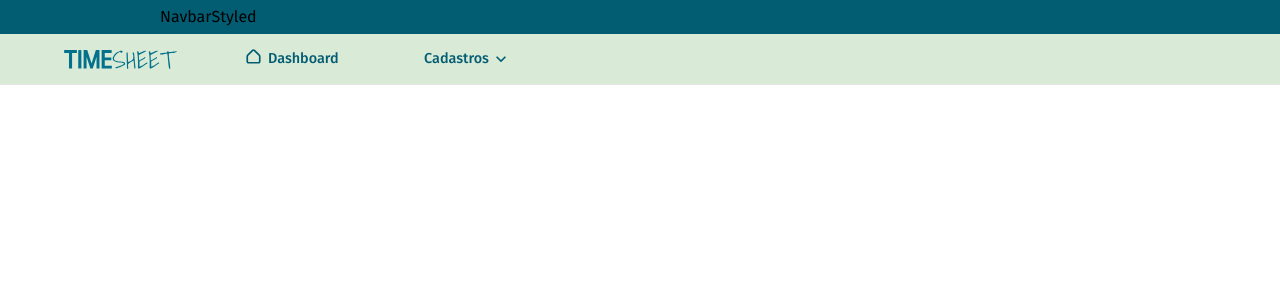
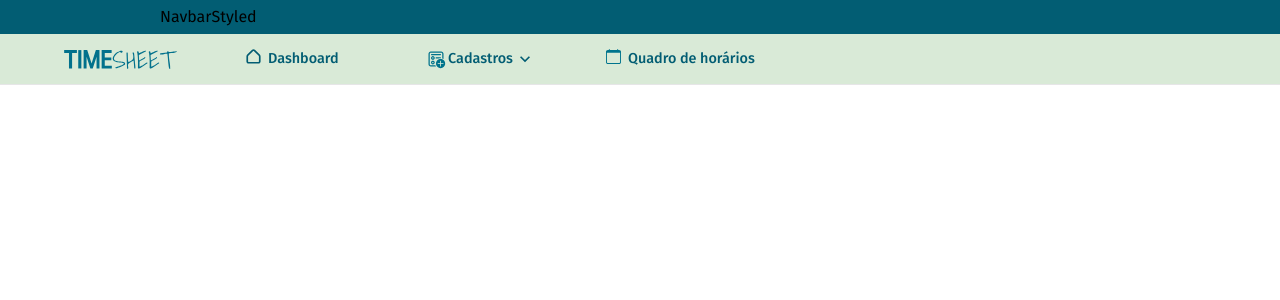
Before and after one commit to juniormartinxo/saros, a React (Create React App) app: page / in a window 1280 px wide. Shown: the top 300 px of the page. Built offline with nearby package versions, Linux system fonts and the light colour scheme.

Commit message:
Implementação do componente dos ícones do menu principal

```diff
--- /dev/null
+++ b/src/components/NavIcons/index.tsx
@@ -0,0 +1 @@
+export * from './navicons'
--- /dev/null
+++ b/src/components/NavIcons/navicons.tsx
@@ -0,0 +1,22 @@
+import * as Icon from 'resources/ui/icons'
+
+type NavIconsProps = {
+  icon: String
+}
+
+function NavIcons({ icon }: NavIconsProps) {
+  switch (icon) {
+    case 'home':
+      return <Icon.Home />
+    case 'calendar':
+      return <Icon.Calendar />
+    case 'chevron-down':
+      return <Icon.ChevronDown />
+    case 'add-list':
+      return <Icon.AddList />
+    default:
+      return <Icon.Home />
+  }
+}
+
+export { NavIcons }
--- a/src/components/Navbar/menuItems.ts
+++ b/src/components/Navbar/menuItems.ts
@@ -9,7 +9,7 @@ const menuItems = [
   {
     name: 'Cadastros',
     link: '/',
-    icon: 'calendar',
+    icon: 'add-list',
     multi: true,
     submenu: [
       {
@@ -30,6 +30,13 @@ const menuItems = [
       },
     ],
   },
+  {
+    name: 'Quadro de horários',
+    link: '/',
+    icon: 'calendar',
+    multi: false,
+    submenu: [],
+  },
 ]
 
 export { menuItems }
--- a/src/components/Navbar/navbar.tsx
+++ b/src/components/Navbar/navbar.tsx
@@ -9,6 +9,7 @@ import {
   DropdownItemLinkStyled,
 } from './navbar.styled'
 import { Logo } from '../Logo'
+import { NavIcons } from '../NavIcons'
 import { menuItems } from './menuItems'
 
 import * as Icon from 'resources/ui/icons'
@@ -23,11 +24,12 @@ function Navbar() {
 
         {menuItems.map((item, index) => (
           <MenuItem
+            key={index}
             name={item.name}
             link={item.link}
+            icon={item.icon}
+            multi={item.multi}
             submenu={item.submenu}
-            multi={item.multi}
-            key={index}
           />
         ))}
       </MenuStyled>
@@ -43,11 +45,12 @@ type DropdownProps = {
 type MenuProps = {
   name: string
   link: string
+  icon: string
   multi: boolean
   submenu: Array<DropdownProps>
 }
 
-function MenuItem({ name, link, multi, submenu }: MenuProps) {
+function MenuItem({ name, link, icon, multi, submenu }: MenuProps) {
   const [style, setStyle] = useState({
     left: -1000,
     top: 58,
@@ -60,7 +63,7 @@ function MenuItem({ name, link, multi, submenu }: MenuProps) {
       onMouseOver={() => {
         setStyle({
           left: -5,
-          top: 48,
+          top: 50,
           transition: 'left 0s linear, top 0.3s linear, opacity 0.2s linear',
           opacity: 1,
         })
@@ -77,7 +80,7 @@ function MenuItem({ name, link, multi, submenu }: MenuProps) {
       {multi && (
         <>
           <MenuItemLinkStyled>
-            <span>{name}</span> <Icon.ChevronDown />
+            <NavIcons icon={icon} /> <span>{name}</span> <Icon.ChevronDown />
           </MenuItemLinkStyled>
           <DropdownStyled style={style}>
             {submenu.map((item, index) => (
@@ -88,7 +91,7 @@ function MenuItem({ name, link, multi, submenu }: MenuProps) {
       )}
       {!multi && (
         <MenuItemLinkStyled href={link}>
-          <Icon.Home /> {name}
+          <NavIcons icon={icon} /> {name}
         </MenuItemLinkStyled>
       )}
     </MenuItemStyled>
--- a/src/resources/ui/icons/index.tsx
+++ b/src/resources/ui/icons/index.tsx
@@ -1,3 +1,4 @@
 export { ReactComponent as ChevronDown } from './chevron-down.svg'
 export { ReactComponent as Home } from './home.svg'
 export { ReactComponent as Calendar } from './calendar.svg'
+export { ReactComponent as AddList } from './add-list.svg'
```
Also changed, not shown: src/resources/ui/icons/add-list.svg (added), 1 other file (tests, documents, lock files or other folders).
